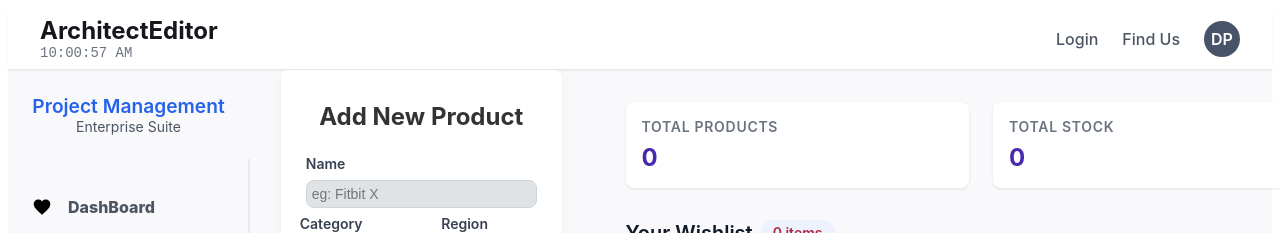
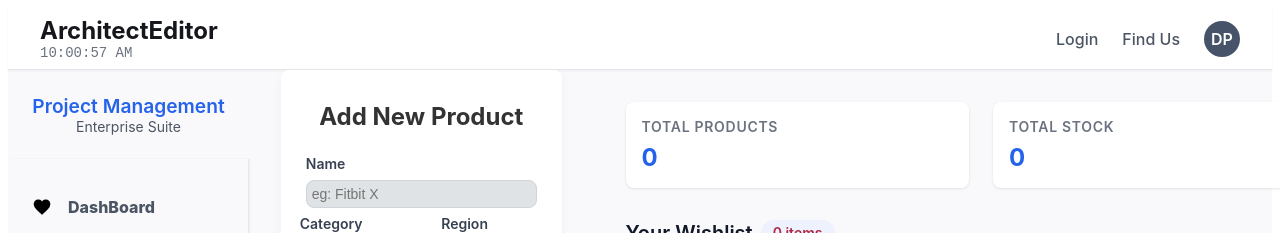
Before and after one commit to RxDB/intern_website, a React (Vite) app: page / in a window 1280 px wide. Shown: the top 233 px of the page. Built offline with nearby package versions, Linux system fonts and the light colour scheme.

Commit message:
Change Summary color

```diff
--- a/src/components/Summary.module.css
+++ b/src/components/Summary.module.css
@@ -25,5 +25,5 @@
 .value {
   font-size: 1.5rem;
   font-weight: 700;
-  color: #4a29ae;
+  color: #2563eb;
 }
```
